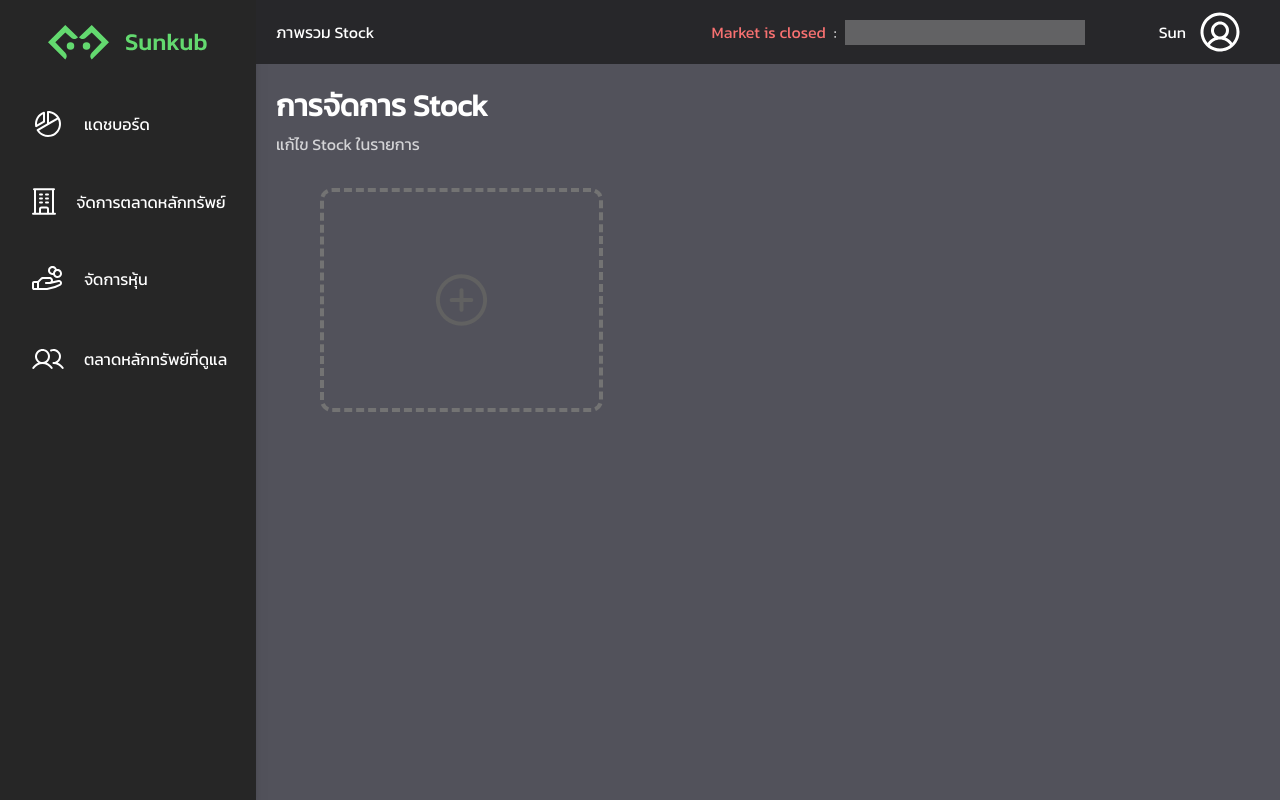
After one commit to RattipongMark/sunkub, a Laravel app: page /admin/managestocks in a window 1280 px wide. The commit adds this page. Run offline with Laravel 10, Linux system fonts and the light colour scheme; the visitor is signed in with stand-in values (Sample User, id 1); data that the repository does not hold is empty; style sheets or scripts are compiled from the project's sources; grey boxes are pictures that could not be loaded.

Commit message:
final_admin

```diff
--- a/sunkub-back/app/Http/Controllers/AdminController.php
+++ b/sunkub-back/app/Http/Controllers/AdminController.php
@@ -341,6 +341,15 @@ class AdminController extends Controller
         return redirect()->route('admin.showbroker');
     }
 
+    public function showstock(Request $request)
+    {
+        $admin = $request->user();
+
+        $stocks = DB::table('stocks')->orderBy('created_at')->get();
+
+        return view('admin_pages.admin_stockmanage', compact('admin', 'stocks'));
+    }
+
     public function pageaddstock(Request $request)
     {
         $admin = $request->user();
@@ -406,7 +415,7 @@ class AdminController extends Controller
         }
 
 
-        return redirect()->route('admin.showbroker');
+        return redirect()->route('admin.showstock');
     }
 
     public function showTakecarebroker(Request $request)
--- /dev/null
+++ b/sunkub-back/resources/views/admin_pages/admin_stockmanage.blade.php
@@ -0,0 +1,54 @@
+@extends('real_components/sidebar_admin')
+@php
+    $admin = new stdClass();
+    $admin->fname = 'Sun';
+    $color = ['bg-gray-800', 'bg-gray-600'];
+@endphp
+@section('css')
+    <link rel="stylesheet" href="/css/user.css">
+    @vite('resources/css/app.css')
+@endsection
+
+@section('title')
+    Admin Stock
+@endsection
+
+@section('contentnav')
+    ภาพรวม Stock
+@endsection
+
+@section('content')
+    <div class="flex flex-row justfify-between">
+        <div class="flex-1">
+            <div class="text-white text-3xl font-bold pt-6 pl-5">
+                การจัดการ Stock
+            </div>
+            <div class="text-white pt-2 pl-5 opacity-75">
+                แก้ไข Stock ในรายการ
+            </div>
+        </div>
+    </div>
+
+    <div class="grid grid-cols-3 h-full mx-16 gap-4 my-8">
+        @foreach ($stocks as $stock)
+            <div class="">
+
+                <!-- Card Component -->
+                <div class=" grid gird-rows-2 bg-zinc-800 text-white h-56 w-full rounded-xl shadow-lg px-8 py-8 ">
+                    <div class="self-center text-7xl font-bold text-green-400 text-center">
+                        {{ $stock->stock_symbol }}
+                    </div>
+                    <div class="self-end text-xl text-gray-400 text-end">
+                        {{ $stock->stock_name }}
+                    </div>
+
+                </div>
+            </div>
+        @endforeach
+        <a href="/admin/addstock">
+            <div class="h-56 w-full flex justify-center rounded-xl px-8 py-8 border-dashed border-4 border-neutral-500 ">
+                <img src="{{ url('images/PlusCircle.svg') }}" alt="" width="30%">
+            </div>
+        </a>
+    </div>
+@endsection
--- a/sunkub-back/resources/views/real_components/sidebar_admin.blade.php
+++ b/sunkub-back/resources/views/real_components/sidebar_admin.blade.php
@@ -50,7 +50,7 @@
                                 <div>จัดการตลาดหลักทรัพย์</div>
                             </li>
                         </a>
-                        <a href="#">
+                        <a href="/admin/managestocks">
                             <li class="flex items-center text-white hover:bg-zinc-500 px-3 py-4 block">
                                 <img src="{{url('images/HandCoins.svg')}}" alt="" class="mr-5 pl-4"></img>
                                 <div>จัดการหุ้น</div>
--- a/sunkub-back/routes/web.php
+++ b/sunkub-back/routes/web.php
@@ -69,6 +69,7 @@ Route::middleware(['auth:admin', 'verified'])->prefix('admin')->name('admin.')->
     Route::get('/sectorbuy', [AdminController::class, 'adminsectorbuy'])->name('adminsectorbuy');
     Route::get('/sectorsell', [AdminController::class, 'adminsectorsell'])->name('adminsectorsell');
 
+    Route::get('/managestocks', [AdminController::class, 'showstock'])->name('showstock');
     Route::get('/addstock', [AdminController::class, 'pageaddstock'])->name('pageaddstock');
     Route::post('/addstock', [AdminController::class, 'addstock'])->name('addstock');
 });
```
Also changed, not shown: sunkub-back/resources/views/admin_stockmanage.blade.php (deleted, +0 -54 lines).
